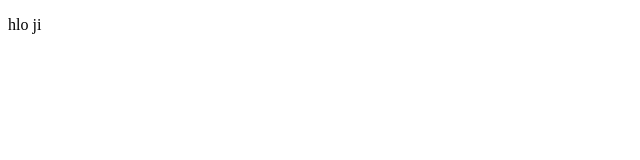
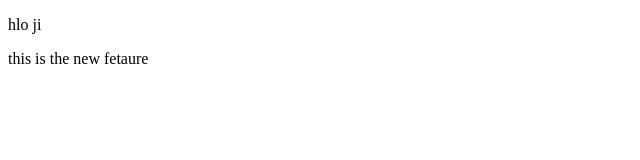
Before and after one commit to sawankarkii/demo, a plain HTML site: page index.html in a window 1280 px wide. Shown: the whole page, without its empty margins (0-640 px from the left). Drawn offline with Linux system fonts and the light colour scheme.

Commit message:
add new feature

```diff
--- a/index.html
+++ b/index.html
@@ -7,5 +7,6 @@
 </head>
 <body>
     <p>hlo ji </p>
+    <p>this is the new fetaure</p>
 </body>
 </html>
```
